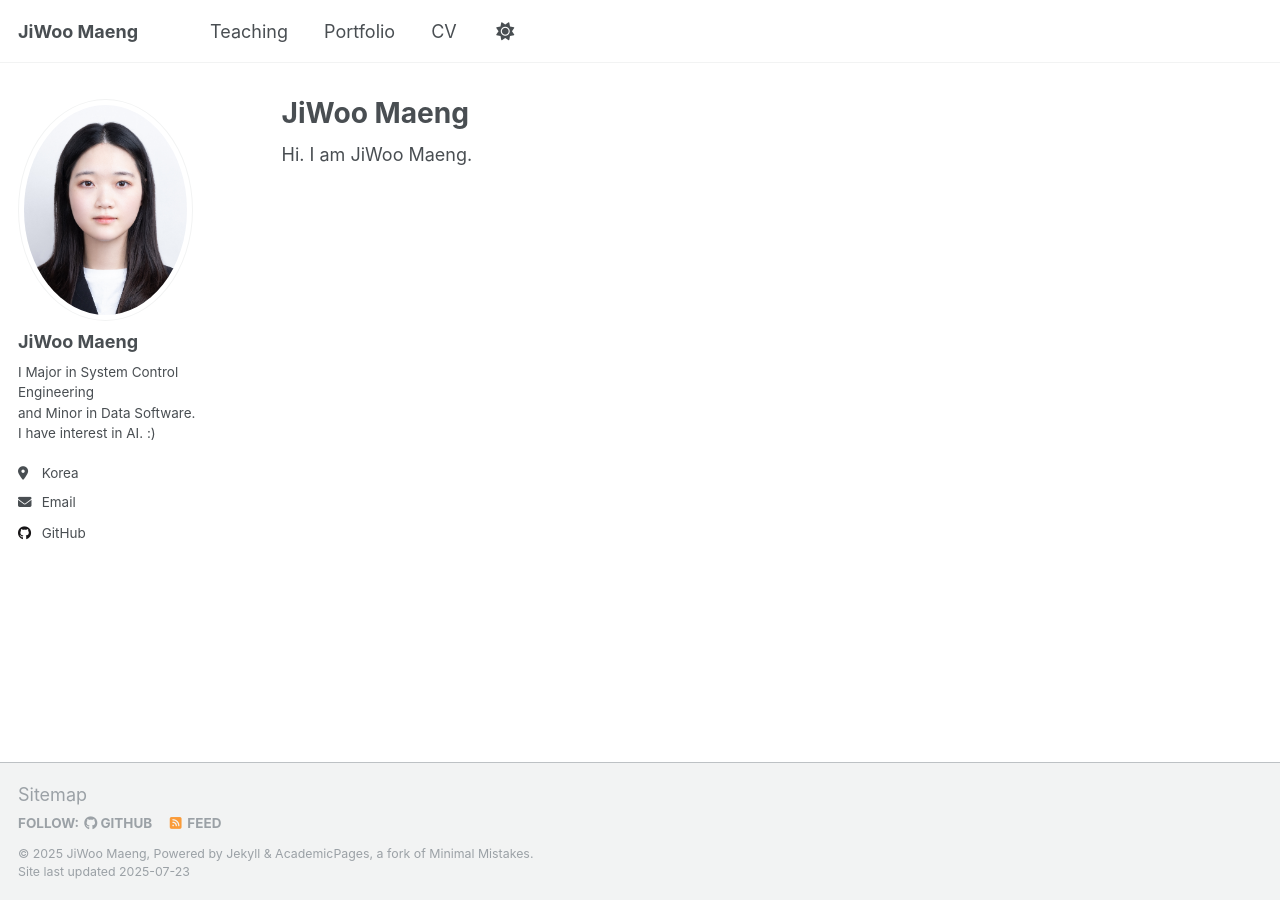
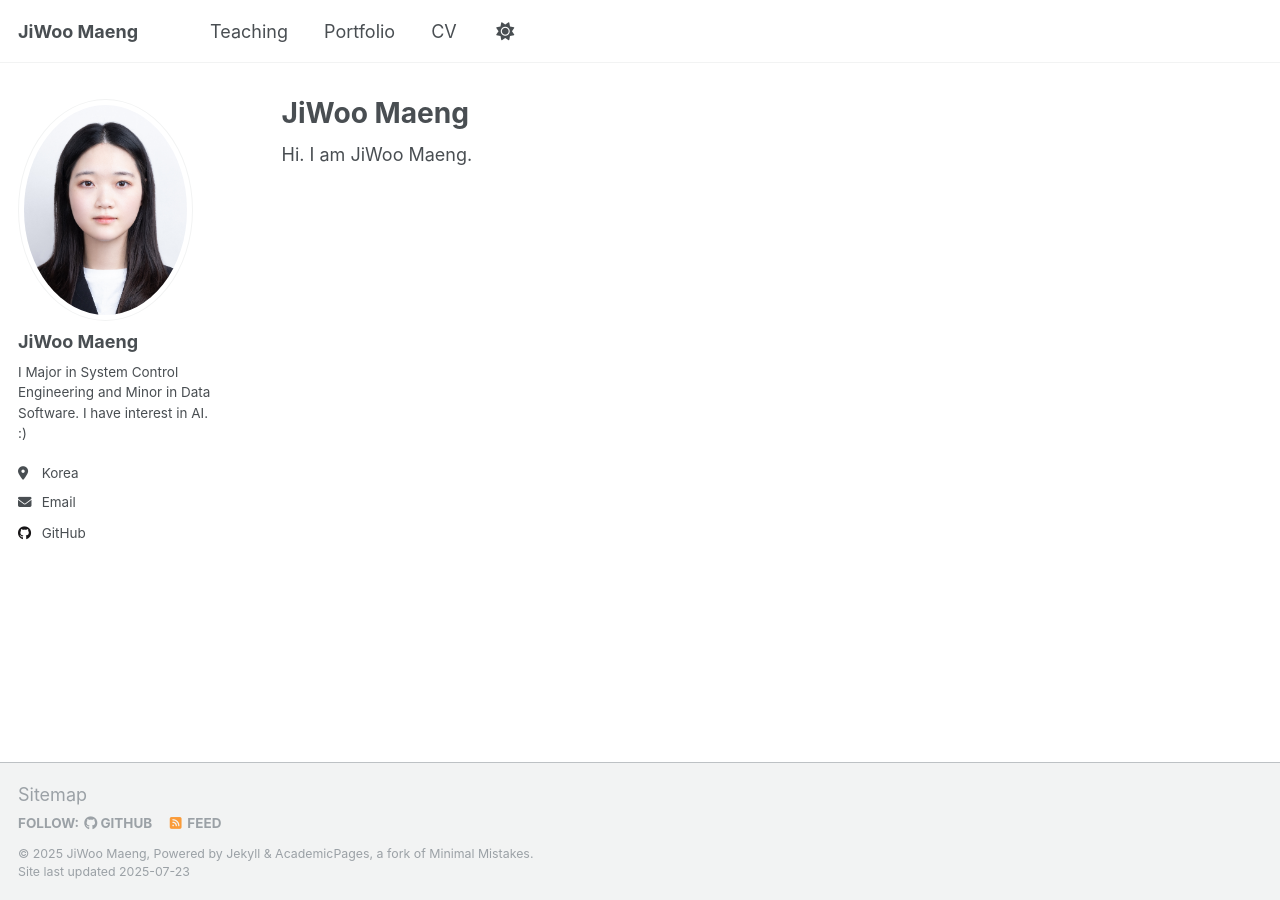
Before and after one commit to JiWoo-M02/JiWoo-M02.github.io, a Jekyll site: the page built from _pages/about.md, in a window 1280 px wide. Built offline with Jekyll 4.4.1, drawn with Linux system fonts in a browser that asks for light colours; a script that is not in the unit is left out.

```diff
--- a/_config.yml
+++ b/_config.yml
@@ -24,7 +24,7 @@ author:
   # Biographic information
   avatar           : "ME1.jpg"
   name             : "JiWoo Maeng"
-  bio              : "I Major in System Control Engineering <br> and Minor in Data Software. <br> I have interest in AI. :)"
+  bio              : "I Major in System Control Engineering and Minor in Data Software. I have interest in AI. :)"
   location         : "Korea"
   employer         : #"HOSEO University"
   uri              : # URL
```
